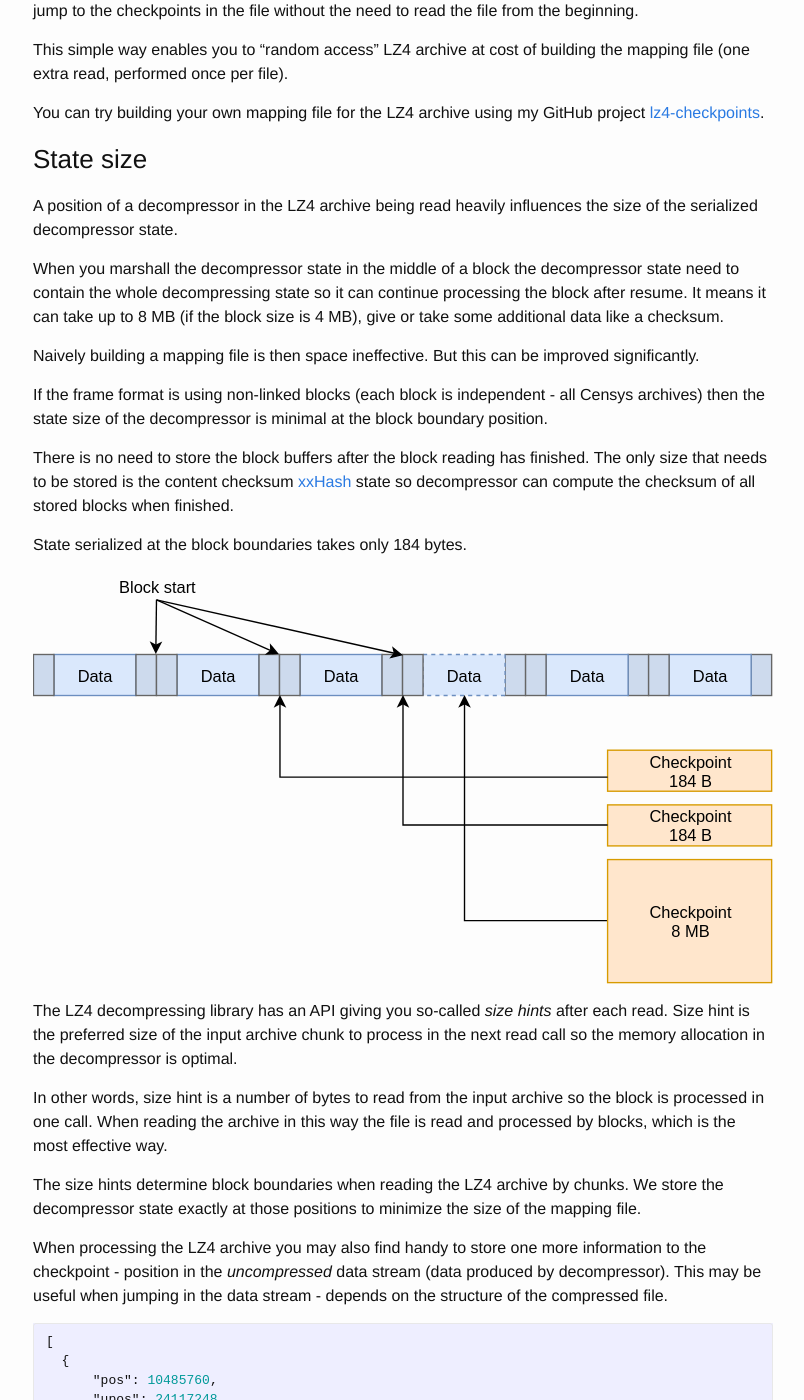
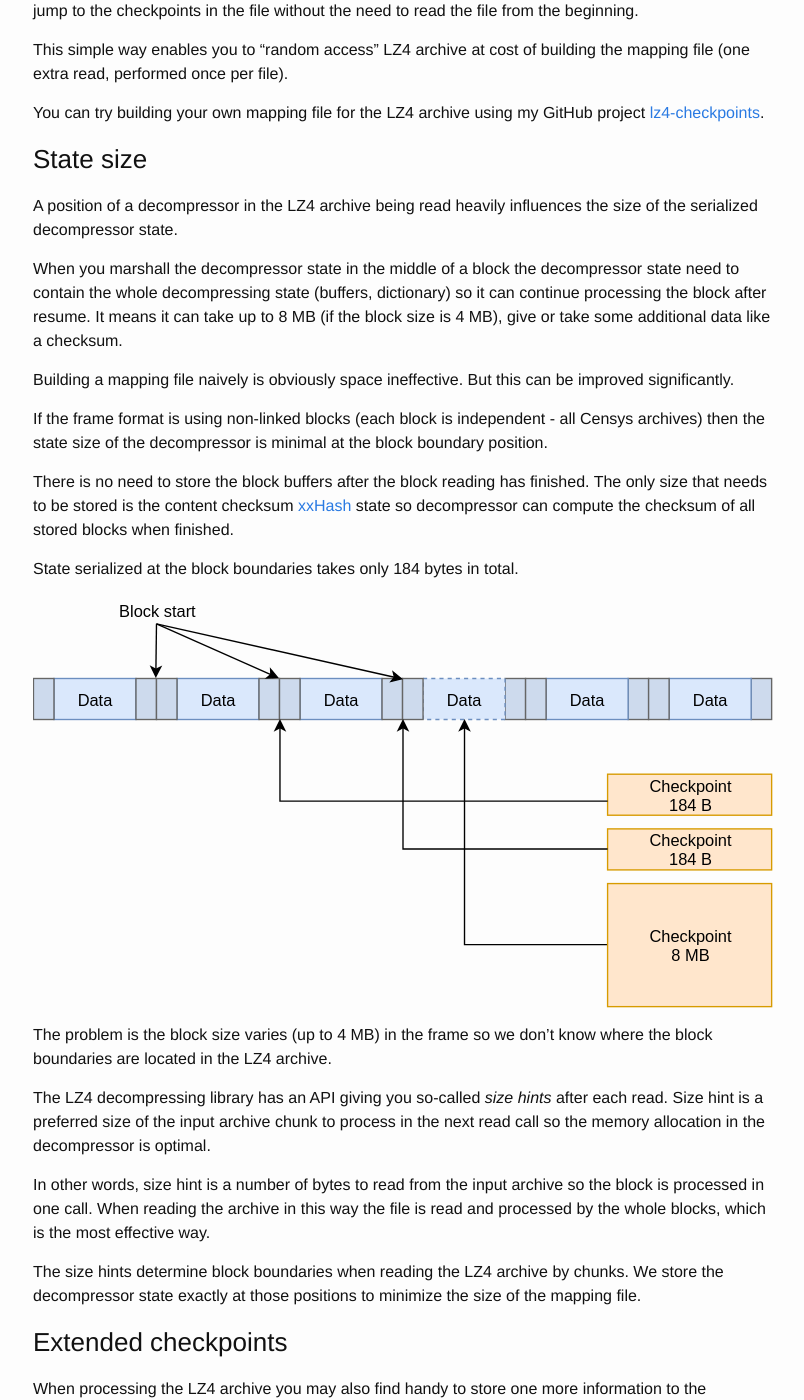
Before and after one commit to ph4r05/devblog, a Jekyll site: the page built from _posts/2017-10-04-lz4-stream-processing.markdown, in a window 1280 px wide and 1400 px high, scrolled down 5277 px. Shown: the whole window, without its empty margins (237-1041 px from the left). Built offline with Jekyll 4.4.1, drawn with Linux system fonts in a browser that asks for light colours; formulas are drawn with MathJax 3; some of the changed text lies outside the part shown.

```diff
--- a/_posts/2017-10-04-lz4-stream-processing.markdown
+++ b/_posts/2017-10-04-lz4-stream-processing.markdown
@@ -230,11 +230,11 @@ A position of a decompressor in the LZ4 archive being read heavily influences th
 decompressor state.
 
 When you marshall the decompressor state in the middle of a block the
-decompressor state need to contain the whole decompressing state so
+decompressor state need to contain the whole decompressing state (buffers, dictionary) so
 it can continue processing the block after resume. It means it can take up
 to 8 MB (if the block size is 4 MB), give or take some additional data like a checksum.
 
-Naively building a mapping file is then space ineffective. But this can be improved
+Building a mapping file naively is obviously space ineffective. But this can be improved
 significantly.
 
 If the frame format is using non-linked blocks (each block is independent - all Censys archives)
@@ -244,21 +244,26 @@ There is no need to store the block buffers after the block reading has finished
 size that needs to be stored is the content checksum [xxHash] state so decompressor
 can compute the checksum of all stored blocks when finished.
 
-State serialized at the block boundaries takes only 184 bytes.
+State serialized at the block boundaries takes only 184 bytes in total.
 
 [![LZ4 data blocks](/static/lz4/lz4-checkpoints.svg)](/static/lz4/lz4-checkpoints.svg)
 
+The problem is the block size varies (up to 4 MB) in the frame so we don't know
+where the block boundaries are located in the LZ4 archive.
+
 The LZ4 decompressing library has an API giving you so-called _size hints_ after each read.
-Size hint is the preferred size of the input archive chunk to process in the next read
+Size hint is a preferred size of the input archive chunk to process in the next read
 call so the memory allocation in the decompressor is optimal.
 
 In other words, size hint is a number of bytes to read from the input archive so
 the block is processed in one call. When reading the archive in this way the
-file is read and processed by blocks, which is the most effective way.
+file is read and processed by the whole blocks, which is the most effective way.
 
 The size hints determine block boundaries when reading the LZ4 archive by chunks.
 We store the decompressor state exactly at those positions to minimize
 the size of the mapping file.
+
+### Extended checkpoints
 
 When processing the LZ4 archive you may also find handy to store one more
 information to the checkpoint - position in the *uncompressed* data stream
@@ -301,6 +306,16 @@ you with the book-keeping of already processed records or to distribute the
 file processing among multiple workers correctly.
 
 
+### Further extensions
+
+As you may noticed the checkpointing is not the optimal
+as in the each checkpoint we store the same information as in previous checkpoints, like
+`LZ4F_frameInfo_t frameInfo`, `BYTE   header[16];` and so on.
+
+It will suffice to store just the position of the block boundary and the checksum state (48 B) but this space saving
+is not significant and poses another complications. In the current state each checkpoint is fully fledged state snapshot
+independent on each other with only small space overhead.
+
 ## Conclusion
 
 In this post I explained the way to handle network outages and interruptions
```
